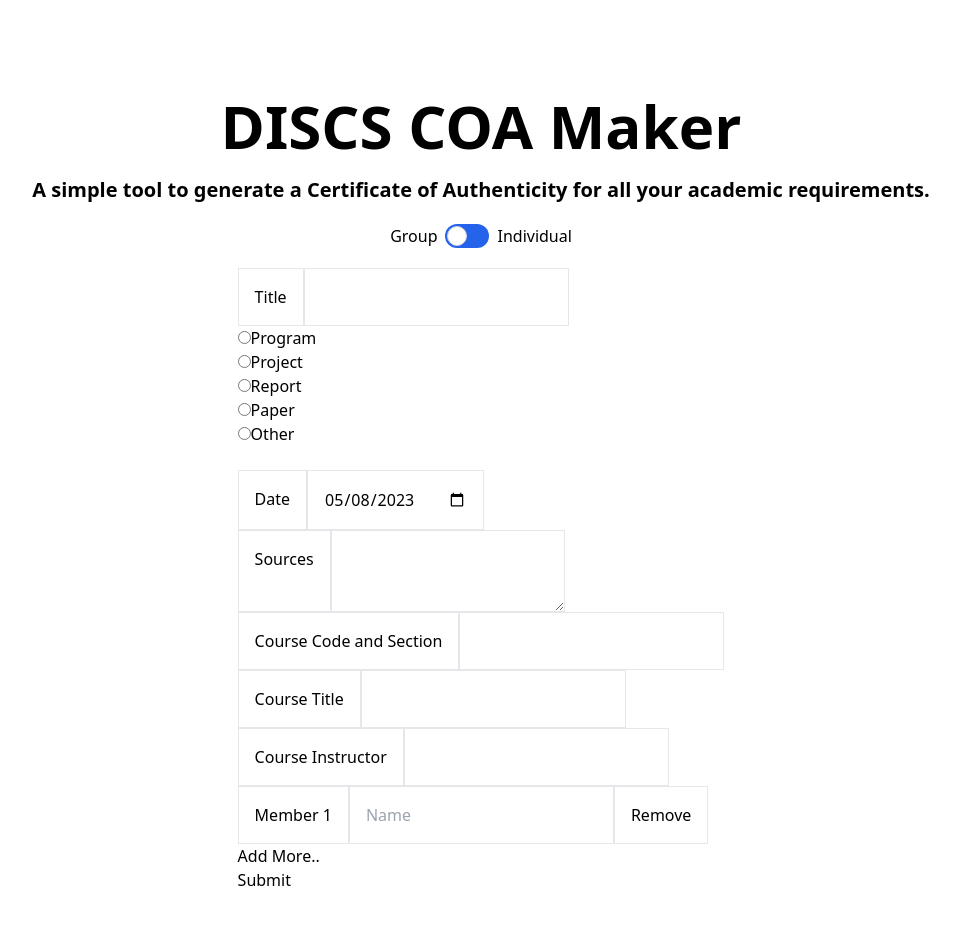
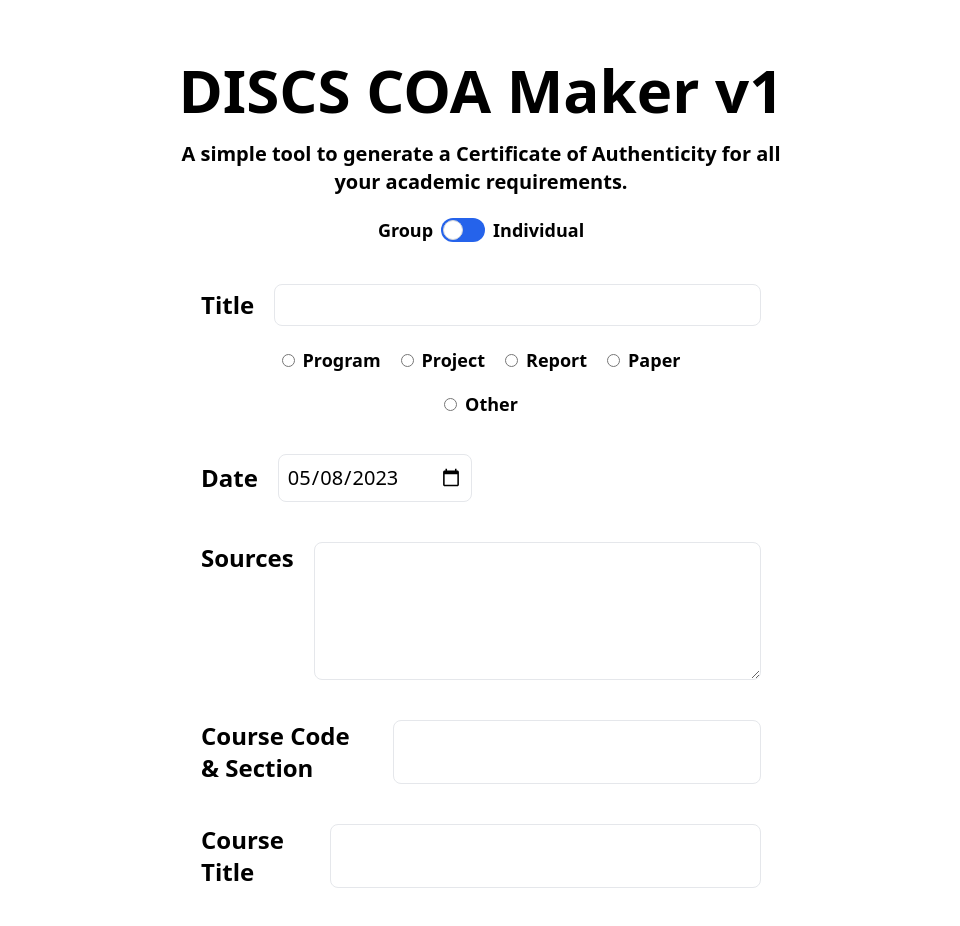
Before and after one commit to luisbauu/coa-maker, a Next.js app: page / in a window 1280 px wide. Shown: the top 926 px of the page, without its empty margins (159-1119 px from the left). Built offline with nearby package versions, Linux system fonts and the light colour scheme.

Commit message:
front-end changes done

```diff
--- a/package.json
+++ b/package.json
@@ -22,7 +22,7 @@
     "postcss": "8.4.21",
     "react": "18.2.0",
     "react-dom": "18.2.0",
-    "react-pdf": "^6.2.2",
+    "react-hot-toast": "^2.4.1",
     "tailwindcss": "3.3.1",
     "typescript": "5.0.4"
   },
--- a/src/pages/_app.tsx
+++ b/src/pages/_app.tsx
@@ -1,6 +1,14 @@
-import '@/styles/globals.css'
-import type { AppProps } from 'next/app'
+import "@/styles/globals.css";
+import type { AppProps } from "next/app";
+import Head from "next/head";
 
 export default function App({ Component, pageProps }: AppProps) {
-  return <Component {...pageProps} />
+  return (
+    <>
+      <Head>
+        <title>DISCS COA MAKER</title>
+      </Head>
+      <Component {...pageProps} />
+    </>
+  );
 }
--- a/src/pages/_document.tsx
+++ b/src/pages/_document.tsx
@@ -1,4 +1,4 @@
-import { Html, Head, Main, NextScript } from 'next/document'
+import { Html, Head, Main, NextScript } from "next/document";
 
 export default function Document() {
   return (
@@ -9,5 +9,5 @@ export default function Document() {
         <NextScript />
       </body>
     </Html>
-  )
+  );
 }
--- a/src/pages/index.tsx
+++ b/src/pages/index.tsx
@@ -1,6 +1,7 @@
 import { useState } from "react";
 import { ChangeEvent } from "react";
 import download from "downloadjs";
+import toast, { Toaster } from "react-hot-toast";
 
 export default function Home() {
   const [members, setMembers] = useState([{ name: "" }]);
@@ -49,7 +50,8 @@ export default function Home() {
     setMembers(data);
   };
 
-  const addFields = () => {
+  const addFields = (e: any) => {
+    e.preventDefault();
     if (members.length >= 5) return;
     let object = {
       name: "",
@@ -66,6 +68,16 @@ export default function Home() {
   const generatePdf = async (e: any) => {
     let res;
     e.preventDefault();
+
+    if (members.length === 0) {
+      toast.error("Please add at least one member.");
+      return;
+    }
+
+    if (!type) {
+      toast.error("Please select a type.");
+      return;
+    }
 
     const requestBody = {
       members,
@@ -100,14 +112,15 @@ export default function Home() {
   };
 
   return (
-    <main className="flex min-h-screen flex-col items-center p-24 gap-5">
-      <h1 className="text-6xl font-bold">DISCS COA Maker</h1>
-      <p className="text-xl font-bold">
+    <main className="flex min-h-screen flex-col items-center align-middle py-10">
+      <Toaster />
+      <h1 className="text-6xl font-bold py-5">DISCS COA Maker v1</h1>
+      <p className="text-xl font-bold text-center w-[600px]">
         A simple tool to generate a Certificate of Authenticity for all your
         academic requirements.
       </p>
-      <div className="flex flex-row gap-2">
-        <p>Group</p>
+      <div className="flex flex-row gap-2 py-5 items-center">
+        <p className="font-semibold text-lg">Group</p>
         <label className="relative inline-flex items-center cursor-pointer">
           <input
             type="checkbox"
@@ -115,173 +128,188 @@ export default function Home() {
             className="sr-only peer"
             onClick={() => setDocType(!docType)}
           />
-          <div className="w-11 h-6 bg-blue-600 rounded-full peer dark:bg-gray-700 peer-checked:after:translate-x-full peer-checked:after:border-white after:content-[''] after:absolute after:top-[2px] after:left-[2px] after:bg-white after:border-gray-300 after:border after:rounded-full after:h-5 after:w-5 after:transition-all dark:border-gray-600 peer-checked:bg-blue-600"></div>
+          <div className="w-11 h-6 bg-blue-600 rounded-full peer peer-checked:after:translate-x-full peer-checked:after:border-white after:content-[''] after:absolute after:top-[2px] after:left-[2px] after:bg-white after:border-gray-300 after:border after:rounded-full after:h-5 after:w-5 after:transition-all dark:border-gray-600 peer-checked:bg-blue-600"></div>
         </label>
-        <p>Individual</p>
+        <p className="font-semibold text-lg">Individual</p>
       </div>
 
-      <div className="flex flex-col gap-2">
-        <form>
-          <div className="flex flex-row">
-            <p className="border p-4">Title</p>
+      <form className="flex flex-col justify-center w-[600px]">
+        <div className="flex flex-row gap-5 p-5 items-center w-full">
+          <p className="text-2xl font-bold ">Title</p>
           <input
             type="text"
             name="title"
             value={title}
             onChange={handleChange}
-              className="border p-4"
+            className="border w-full rounded-lg p-2"
           />
         </div>
-          <label>
+        <div className="flex flex-row gap-5 self-center">
+          <label className="text-lg font-bold">
             <input
               type="radio"
               name="type"
               value="Program"
               checked={type === "Program"}
               onChange={handleChange}
+              className="mr-2"
             />
             Program
           </label>
-          <br />
-          <label>
+          <label className="text-lg font-bold">
             <input
               type="radio"
               name="type"
               value="Project"
               checked={type === "Project"}
               onChange={handleChange}
+              className="mr-2"
             />
             Project
           </label>
-          <br />
-          <label>
+          <label className="text-lg font-bold">
             <input
               type="radio"
               name="type"
               value="Report"
               checked={type === "Report"}
               onChange={handleChange}
+              className="mr-2"
             />
             Report
           </label>
-          <br />
-          <label>
+          <label className="text-lg font-bold">
             <input
               type="radio"
               name="type"
               value="Paper"
               checked={type === "Paper"}
               onChange={handleChange}
+              className="mr-2"
             />
             Paper
           </label>
-          <br />
-          <label>
+        </div>
+
+        <div className="flex flex-row self-center items-center ">
+          <label className="text-lg font-bold p-4 ">
             <input
               type="radio"
               name="type"
               value="other"
               checked={type === "other"}
               onChange={handleChange}
+              className="mr-2"
             />
             Other
           </label>
-          <br />
           {type === "other" && (
             <input
+              className="border rounded-lg p-2"
               type="text"
               name="specifiedType"
               value={specifiedType}
               onChange={handleChange}
-              placeholder="Please specify"
+              placeholder="Please specify type"
             />
           )}
           <br />
+        </div>
 
-          <div className="flex flex-row">
-            <p className="border p-4">Date</p>
+        <div className="flex flex-row gap-5 p-5 self-start items-center">
+          <p className="text-2xl font-bold ">Date</p>
           <input
             type="date"
             name="date"
             value={date}
             onChange={handleChange}
-              className="border p-4"
+            className="text-xl border rounded-lg p-2"
           />
         </div>
 
-          <div className="flex flex-row">
-            <p className="border p-4">Sources</p>
+        <div className="flex flex-row gap-5 p-5 self-start w-full">
+          <p className="text-2xl font-bold ">Sources</p>
           <textarea
+            rows="5"
             name="sources"
             value={sources}
             onChange={handleChange}
-              className="border p-4"
+            className="border w-full rounded-lg p-2"
           />
         </div>
 
-          <div className="flex flex-row">
-            <p className="border p-4">Course Code and Section</p>
+        <div className="flex flex-row gap-5 p-5 self-start w-full">
+          <p className="text-2xl font-bold ">Course Code & Section</p>
           <input
             type="text"
             name="courseCodeSection"
             value={courseCodeSection}
             onChange={handleChange}
-              className="border p-4"
+            className="border w-full rounded-lg p-2"
           />
         </div>
 
-          <div className="flex flex-row">
-            <p className="border p-4">Course Title</p>
+        <div className="flex flex-row gap-5 p-5 self-start w-full">
+          <p className="text-2xl font-bold  ">Course Title</p>
           <input
             type="text"
             name="courseTitle"
             value={courseTitle}
             onChange={handleChange}
-              className="border p-4"
+            className="border w-full rounded-lg p-2"
           />
         </div>
 
-          <div className="flex flex-row">
-            <p className="border p-4">Course Instructor</p>
+        <div className="flex flex-row gap-5 p-5 self-start w-full">
+          <p className="text-2xl font-bold ">Course Instructor</p>
           <input
             type="text"
             name="courseInstructor"
             value={courseInstructor}
             onChange={handleChange}
-              className="border p-4"
+            className="border w-full rounded-lg p-2"
           />
         </div>
         {docType ? (
           <>
             {members.map((form, index) => {
               return (
-                  <div key={index} className="flex flex-row">
-                    <p className="border p-4">Member {index + 1}</p>
+                <div
+                  key={index}
+                  className="flex flex-row gap-4 p-5 self-start w-full items-center"
+                >
+                  <p className="text-2xl font-bold w-64">Member {index + 1}</p>
                   <input
-                      className="border p-4"
+                    className="border w-full rounded-lg p-3 "
                     name="name"
-                      placeholder="Name"
                     onChange={(event) => handleFormChange(event, index)}
                     value={form.name}
                   />
+                  {members.length > 1 && (
                     <button
-                      className="border p-4"
+                      className="bg-blue-600 text-white p-3 hover:bg-blue-300 rounded-xl font-semibold"
                       onClick={() => removeFields(index)}
                     >
                       Remove
                     </button>
+                  )}
                 </div>
               );
             })}
             {members.length < 5 && (
-                <button onClick={addFields}>Add More..</button>
+              <button
+                className="mt-6 bg-blue-600 text-white p-2 hover:bg-blue-300 rounded-xl  font-semibold w-[560px] self-center "
+                onClick={(e) => addFields(e)}
+              >
+                Add More Members
+              </button>
             )}
           </>
         ) : (
-            <div className="flex flex-row">
-              <p className="border p-4">Student's Full Name</p>
+          <div className="flex flex-row gap-4 p-5 self-start w-full items-center">
+            <p className="text-2xl font-bold w-64 ">Student's Full Name</p>
             <input
-                className="border p-4"
+              className="border w-full rounded-lg p-3 "
               name="name"
               placeholder="Name"
               onChange={(event) => handleFormChange(event, 0)}
@@ -290,13 +318,16 @@ export default function Home() {
           </div>
         )}
 
-          <br />
-          <button onClick={(e) => generatePdf(e)}>Submit</button>
+        <button
+          className="mt-20 text-2xl bg-blue-600 text-white px-10 py-5 hover:bg-blue-300 rounded-xl font-semibold self-center "
+          onClick={(e) => generatePdf(e)}
+        >
+          Create PDF!
+        </button>
       </form>
-      </div>
 
       {pdf && (
-        <embed src={pdf} type="application/pdf" width="500px" height="500px" />
+        <embed src={pdf} type="application/pdf" width="600px" height="600px" />
       )}
     </main>
   );
```
Also changed, not shown: 1 other file (tests, documents, lock files or other folders). Lines whose indentation alone changed are shown as unchanged.
